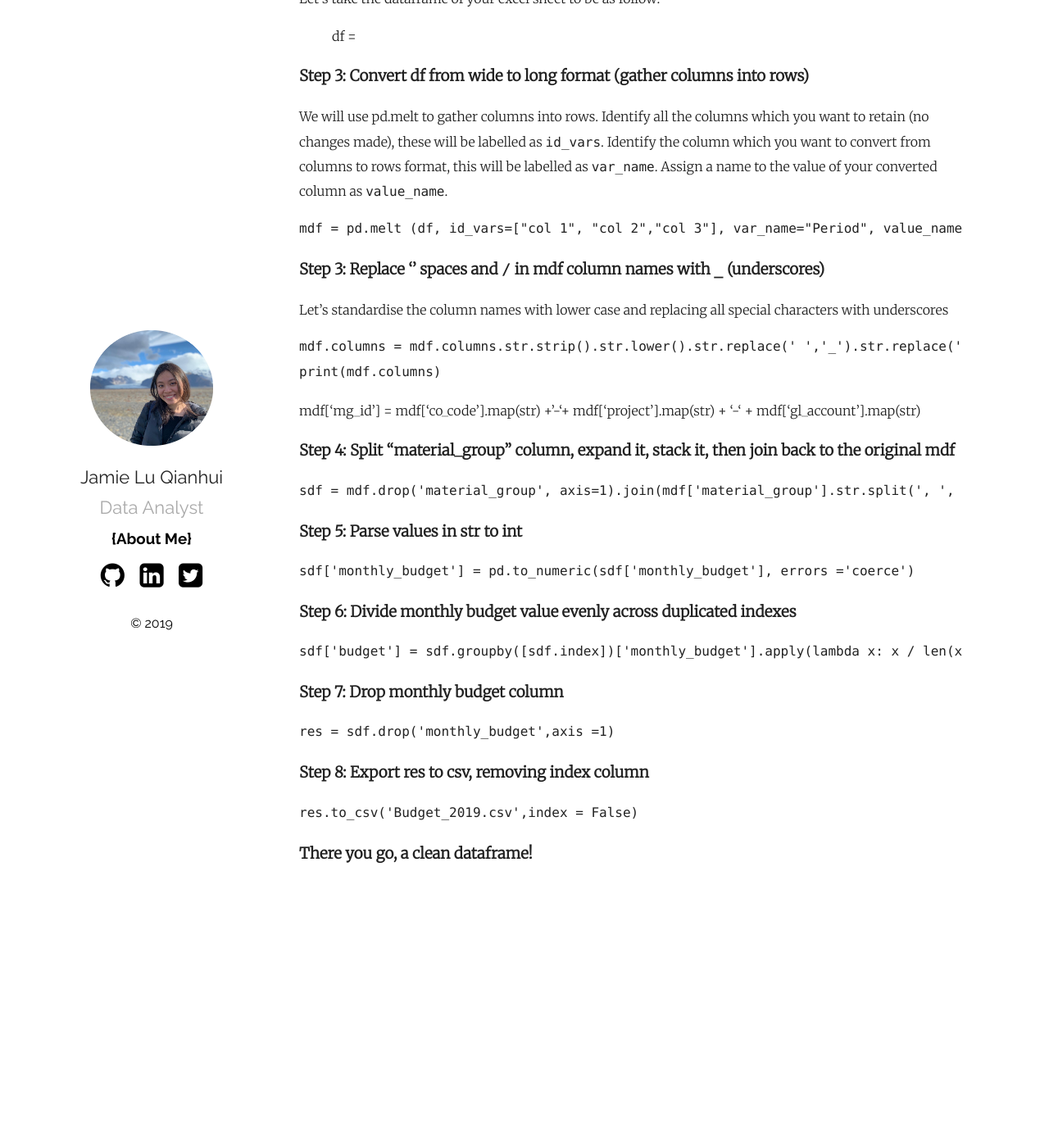
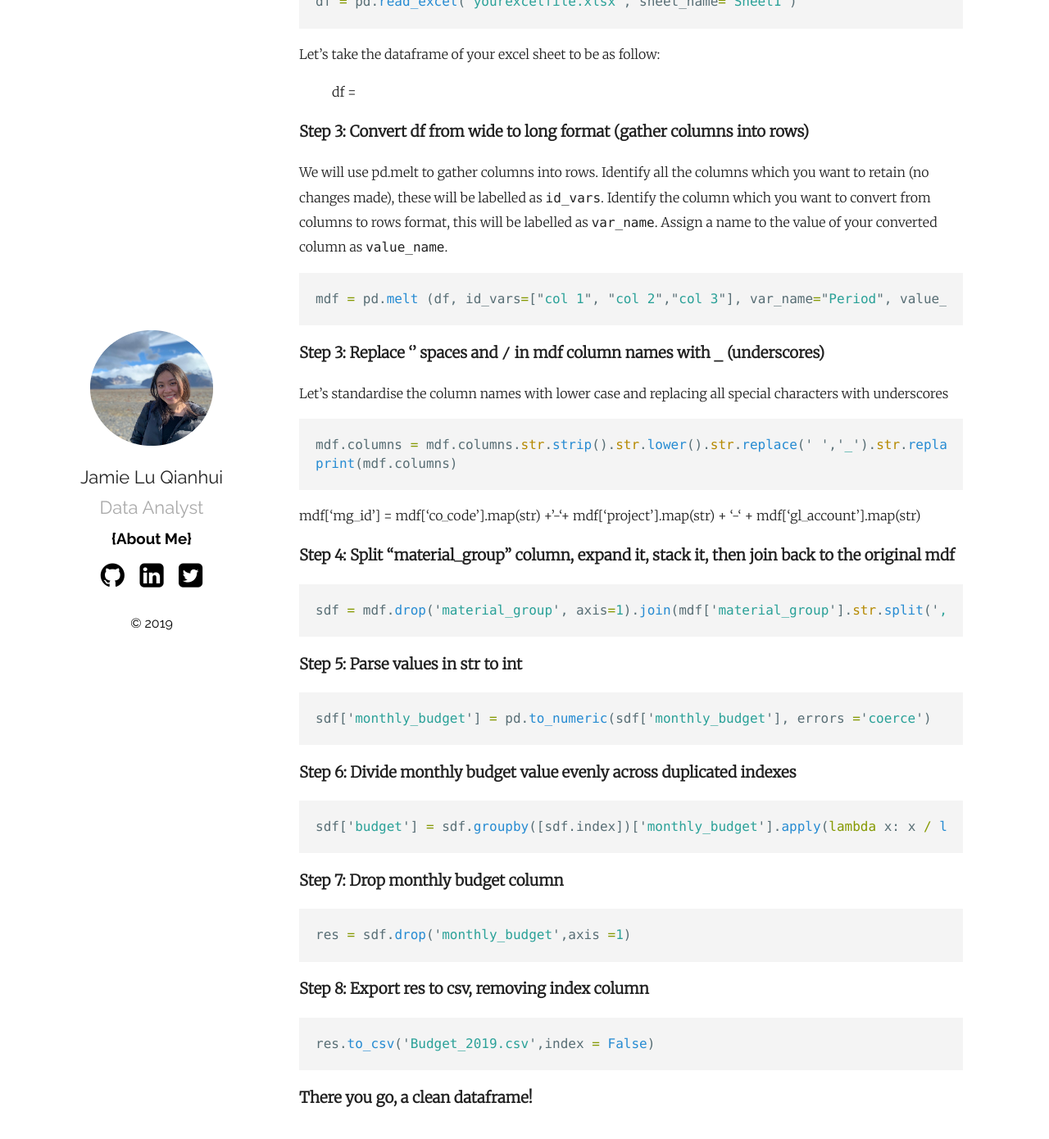
Before and after one commit to jamieqianhui/jamieqianhui.github.io, a Jekyll site: the page built from _posts/2019-06-04-Data-Wrangling-in-Python.markdown, in a window 1280 px wide and 1400 px high, scrolled down 495 px. Shown: the top 1390 px of the window at 82% size. Built offline with Jekyll 4.4.1, drawn with Linux system fonts in a browser that asks for light colours; before the commit the page ends 1597 px from its top, so only the background shows below that; some of the changed text lies outside the part shown.

Commit message:
updated post content

````diff
--- a/_posts/2019-06-04-Data-Wrangling-in-Python.markdown
+++ b/_posts/2019-06-04-Data-Wrangling-in-Python.markdown
@@ -9,12 +9,12 @@ Sharing a few simple tips on data wrangling using Python `Pandas` library! Does
 
 ### Step 1: Import the required libraries
 
-```Javascript
+```python
 import pandas as pd
 ```
 
 ### Step 2: Import excel and read as dataframe 'df'
-```Python
+```python
 df = pd.read_excel('yourexcelfile.xlsx', sheet_name='Sheet1')
 ```
 Let's take the dataframe of your excel sheet to be as follow:
@@ -23,37 +23,37 @@ Let's take the dataframe of your excel sheet to be as follow:
 ### Step 3: Convert df from wide to long format (gather columns into rows)
 We will use pd.melt to gather columns into rows. Identify all the columns which you want to retain (no changes made), these will be labelled as `id_vars`. Identify the column which you want to convert from columns to rows format, this will be labelled as `var_name`.
 Assign a name to the value of your converted column as `value_name`.
-```Python
+```python
 mdf = pd.melt (df, id_vars=["col 1", "col 2","col 3"], var_name="Period", value_name= "Monthly Budget")
 ```
 
 ### Step 3: Replace '' spaces and `/` in mdf column names with `_` (underscores)
 Let's standardise the column names with lower case and replacing all special characters with underscores
 
-```Python
+```python
 mdf.columns = mdf.columns.str.strip().str.lower().str.replace(' ','_').str.replace('/','')
 print(mdf.columns)
 ```
 mdf['mg_id'] = mdf['co_code'].map(str) +'-'+ mdf['project'].map(str) + '-' + mdf['gl_account'].map(str)
 
 ### Step 4: Split "material_group" column, expand it, stack it, then join back to the original mdf
-```Python
+```python
 sdf = mdf.drop('material_group', axis=1).join(mdf['material_group'].str.split(', ', expand=True).stack().reset_index(level=1, drop=True).rename('material_grp'))
 ```
 ### Step 5: Parse values in str to int
-```Python
+```python
 sdf['monthly_budget'] = pd.to_numeric(sdf['monthly_budget'], errors ='coerce')
 ```
 ### Step 6: Divide monthly budget value evenly across duplicated indexes
-```Python
+```python
 sdf['budget'] = sdf.groupby([sdf.index])['monthly_budget'].apply(lambda x: x / len(x))
 ```
 ### Step 7: Drop monthly budget column
-```Python
+```python
 res = sdf.drop('monthly_budget',axis =1)
 ```
 ### Step 8: Export res to csv, removing index column
-```Python
+```python
 res.to_csv('Budget_2019.csv',index = False)
 ```
 ### There you go, a clean dataframe!
````
Also changed, not shown: assets/visualanalytics.ico (added), assets/visualanalytics.png (added).
